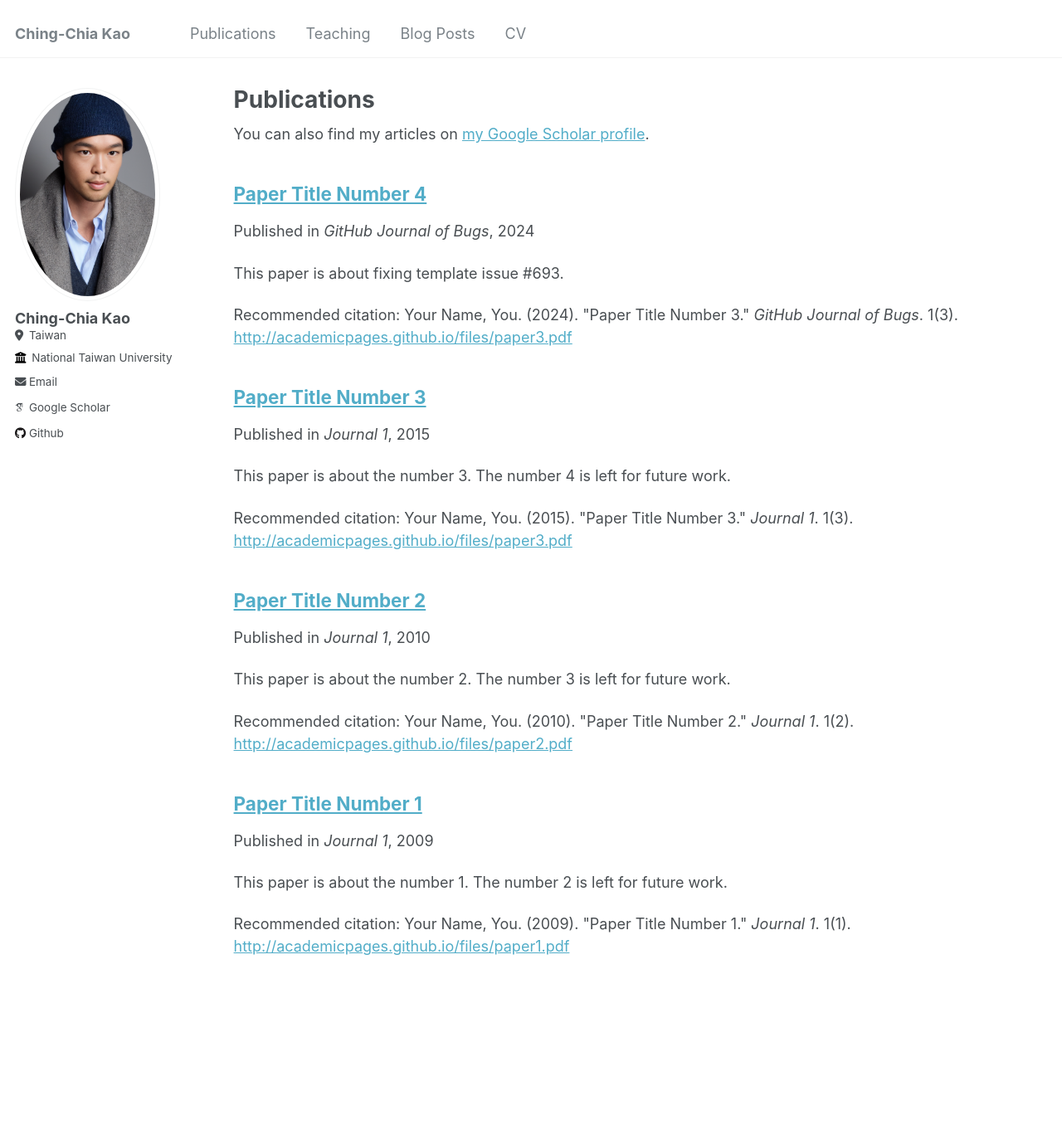
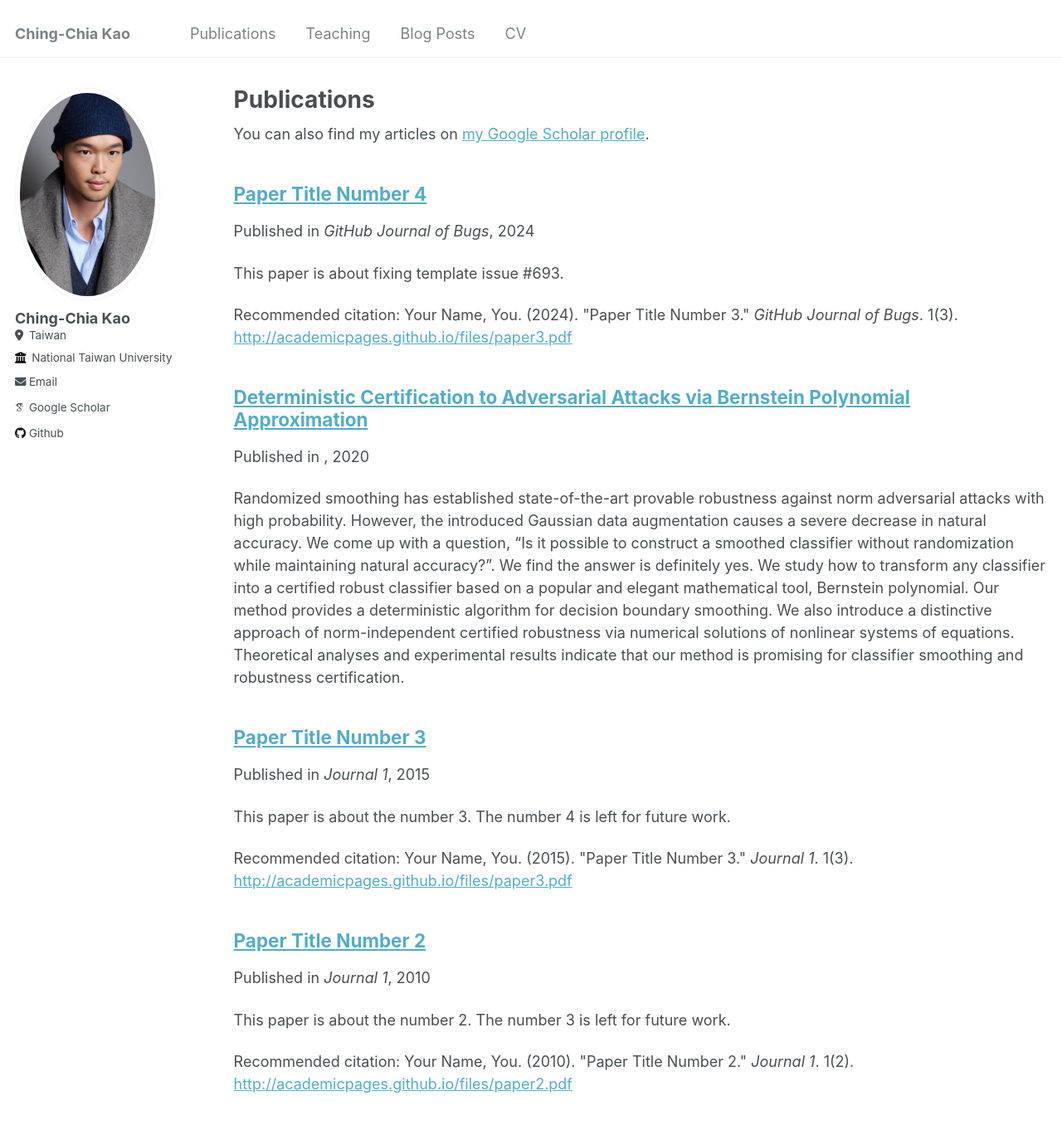
Before and after one commit to CK918/ck918.github.io, a Jekyll site: the page built from _pages/publications.md, in a window 1280 px wide and 1400 px high. Shown: the top 1356 px of the window at 83% size. Built offline with Jekyll 4.4.1, drawn with Linux system fonts in a browser that asks for light colours; some web fonts are replaced.

Commit message:
test paper

```diff
--- a/_config.yml
+++ b/_config.yml
@@ -275,6 +275,9 @@ permalink: /:categories/:title/
 timezone: America/Los_Angeles # http://en.wikipedia.org/wiki/List_of_tz_database_time_zones
 
 
+# Theme
+remote_theme: pages-themes/hacker@v0.2.0
+
 # Plugins
 plugins:
   - jekyll-paginate
@@ -282,6 +285,7 @@ plugins:
   - jekyll-gist
   - jekyll-feed
   - jekyll-redirect-from
+  - jekyll-remote-theme
 # mimic GitHub Pages with --safe
 whitelist:
   - jekyll-paginate
--- a/_publications/2009-10-01-paper-title-number-1.md
+++ /dev/null
@@ -1,12 +0,0 @@
----
-title: "Paper Title Number 1"
-collection: publications
-permalink: /publication/2009-10-01-paper-title-number-1
-excerpt: 'This paper is about the number 1. The number 2 is left for future work.'
-date: 2009-10-01
-venue: 'Journal 1'
-paperurl: 'http://academicpages.github.io/files/paper1.pdf'
-citation: 'Your Name, You. (2009). &quot;Paper Title Number 1.&quot; <i>Journal 1</i>. 1(1).'
----
-
-The contents above will be part of a list of publications, if the user clicks the link for the publication than the contents of section will be rendered as a full page, allowing you to provide more information about the paper for the reader. When publications are displayed as a single page, the contents of the above "citation" field will automatically be included below this section in a smaller font.
--- /dev/null
+++ b/_publications/2020-11-28-bernstein.md
@@ -0,0 +1,12 @@
+---
+title: "Deterministic Certification to Adversarial Attacks via Bernstein Polynomial Approximation"
+collection: publications
+permalink: /publication/2020-11-28-bernstein
+# excerpt: 'This paper is about the number 1. The number 2 is left for future work.'
+date: 2020-11-28
+# venue: 'Journal 1'
+# paperurl: 'http://academicpages.github.io/files/paper1.pdf'
+# citation: 'Your Name, You. (2009). &quot;Paper Title Number 1.&quot; <i>Journal 1</i>. 1(1).'
+---
+
+Randomized smoothing has established state-of-the-art provable robustness against  norm adversarial attacks with high probability. However, the introduced Gaussian data augmentation causes a severe decrease in natural accuracy. We come up with a question, "Is it possible to construct a smoothed classifier without randomization while maintaining natural accuracy?". We find the answer is definitely yes. We study how to transform any classifier into a certified robust classifier based on a popular and elegant mathematical tool, Bernstein polynomial. Our method provides a deterministic algorithm for decision boundary smoothing. We also introduce a distinctive approach of norm-independent certified robustness via numerical solutions of nonlinear systems of equations. Theoretical analyses and experimental results indicate that our method is promising for classifier smoothing and robustness certification.
```
Also changed, not shown: _teaching/2016-summer-teaching-1.md (+0 -11 lines), _teaching/2023-spring-teaching-1.md (+0 -11 lines).
